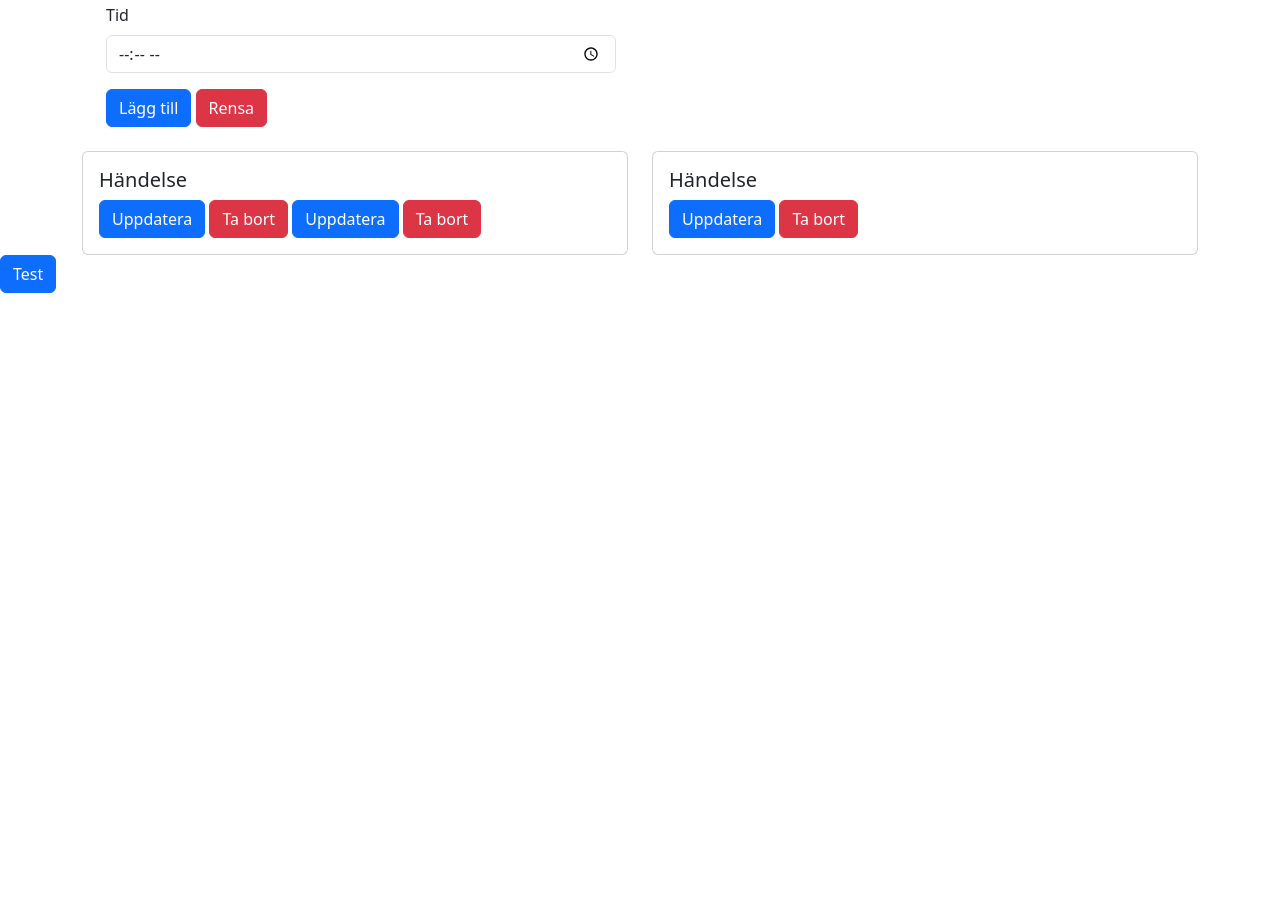
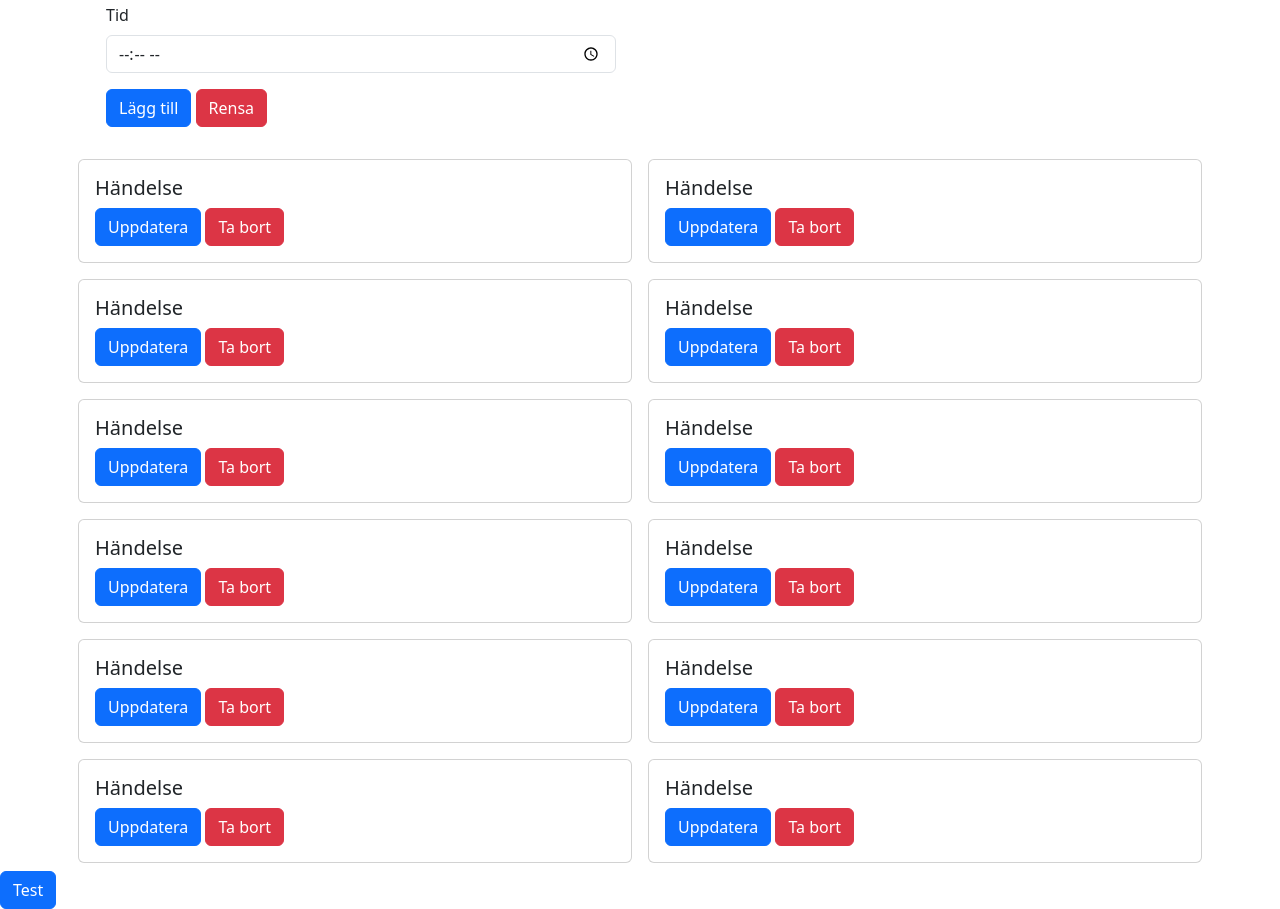
Before and after one commit to LinaEngman/gik339--16--projekt, a plain HTML site: page client/index.html in a window 1280 px wide. Shown: the part 313-1222 px from the top of the page. Before the commit the page ends 800 px from the top, so only its background shows below. Drawn offline with nearby package versions, Linux system fonts and the light colour scheme; no server answers.

Commit message:
update lina

```diff
--- a/client/index.html
+++ b/client/index.html
@@ -42,18 +42,106 @@
         </form>
         <!-- Cards -->
         <div class="row">
-            <div class="col-sm-6 mb-3 mb-sm-0">
+            <div class="col-sm-6 mb-3 mb-sm-0 p-2">
               <div class="card">
                 <div class="card-body">
                   <h5 class="card-title">Händelse</h5>
                   <input id="test" class="btn btn-primary buttonUpdate" type="submit" value="Uppdatera">
-                  <input class="btn btn-danger buttonRemove" type="reset" value="Ta bort" onclick="handleDelete(`${event.id}`)">
+                  <input class="btn btn-danger buttonRemove" id="test1" type="reset" value="Ta bort" > <!-- onclick="handleDelete(`${event.id}`)"-->
+                </div>
+              </div>
+            </div>
+            <div class="col-sm-6 p-2">
+              <div class="card">
+                <div class="card-body">
+                  <h5 class="card-title">Händelse</h5>
                   <input class="btn btn-primary buttonUpdate" type="submit" value="Uppdatera">
                   <input class="btn btn-danger buttonRemove" type="reset" value="Ta bort">
                 </div>
               </div>
             </div>
-            <div class="col-sm-6">
+            <div class="col-sm-6 p-2">
+              <div class="card">
+                <div class="card-body">
+                  <h5 class="card-title">Händelse</h5>
+                  <input class="btn btn-primary buttonUpdate" type="submit" value="Uppdatera">
+                  <input class="btn btn-danger buttonRemove" type="reset" value="Ta bort">
+                </div>
+              </div>
+            </div>
+            <div class="col-sm-6 p-2">
+              <div class="card">
+                <div class="card-body">
+                  <h5 class="card-title">Händelse</h5>
+                  <input class="btn btn-primary buttonUpdate" type="submit" value="Uppdatera">
+                  <input class="btn btn-danger buttonRemove" type="reset" value="Ta bort">
+                </div>
+              </div>
+            </div>
+            <div class="col-sm-6 p-2">
+              <div class="card">
+                <div class="card-body">
+                  <h5 class="card-title">Händelse</h5>
+                  <input class="btn btn-primary buttonUpdate" type="submit" value="Uppdatera">
+                  <input class="btn btn-danger buttonRemove" type="reset" value="Ta bort">
+                </div>
+              </div>
+            </div>
+            <div class="col-sm-6 p-2">
+              <div class="card">
+                <div class="card-body">
+                  <h5 class="card-title">Händelse</h5>
+                  <input class="btn btn-primary buttonUpdate" type="submit" value="Uppdatera">
+                  <input class="btn btn-danger buttonRemove" type="reset" value="Ta bort">
+                </div>
+              </div>
+            </div>
+            <div class="col-sm-6 p-2">
+              <div class="card">
+                <div class="card-body">
+                  <h5 class="card-title">Händelse</h5>
+                  <input class="btn btn-primary buttonUpdate" type="submit" value="Uppdatera">
+                  <input class="btn btn-danger buttonRemove" type="reset" value="Ta bort">
+                </div>
+              </div>
+            </div>
+            <div class="col-sm-6 p-2">
+              <div class="card">
+                <div class="card-body">
+                  <h5 class="card-title">Händelse</h5>
+                  <input class="btn btn-primary buttonUpdate" type="submit" value="Uppdatera">
+                  <input class="btn btn-danger buttonRemove" type="reset" value="Ta bort">
+                </div>
+              </div>
+            </div>
+            <div class="col-sm-6 p-2">
+              <div class="card">
+                <div class="card-body">
+                  <h5 class="card-title">Händelse</h5>
+                  <input class="btn btn-primary buttonUpdate" type="submit" value="Uppdatera">
+                  <input class="btn btn-danger buttonRemove" type="reset" value="Ta bort">
+                </div>
+              </div>
+            </div>
+            <div class="col-sm-6 p-2">
+              <div class="card">
+                <div class="card-body">
+                  <h5 class="card-title">Händelse</h5>
+                  <input class="btn btn-primary buttonUpdate" type="submit" value="Uppdatera">
+                  <input class="btn btn-danger buttonRemove" type="reset" value="Ta bort">
+                </div>
+              </div>
+            </div>
+            <div class="col-sm-6 p-2">
+              <div class="card">
+                <div class="card-body">
+                  <h5 class="card-title">Händelse</h5>
+                  <input class="btn btn-primary buttonUpdate" type="submit" value="Uppdatera">
+                  <input class="btn btn-danger buttonRemove" type="reset" value="Ta bort">
+                </div>
+              </div>
+            </div>
+            <div class="col-sm-6 p-2">
               <div class="card">
                 <div class="card-body">
                   <h5 class="card-title">Händelse</h5>
@@ -64,7 +152,6 @@
             </div>
           </div>
     </div>
-
     <!--Modal-->
     <div class="modal" id="modalPopUp" tabindex="-1">
       <div class="modal-dialog">
--- a/client/script.js
+++ b/client/script.js
@@ -60,32 +60,49 @@ fetch(url)
 
 // Funktion för att hantera redigering (oklar)
 
-
-
-//Funktion för att hantera borttagning
-function handleDelete(id) {
-    fetch(`http://localhost:3000/events/${id}`, {
+// // Funktion för att hantera borttagning orginal
+// function handleDelete(id) {
+//     fetch(`http://localhost:3000/events/${id}`, {
+//     method: "DELETE",
+//   })
+//     .then((response) => {
+//       if (!response.ok) {
+//         throw new Error(`Network response was not ok, status code: ${response.status}`);
+//       }
+//       // Uppdatera listan och DOM-trädet efter borttagning
+//       //updateEventList();
+//       console.log(`Event med ID ${id} borttaget framgångsrikt`);
+//     })
+//     .catch((error) => {
+//       console.error("Fetch error:", error);
+//     })
+//   }
+// // Funktion för att hantera borttagning nya
+function handleDelete(event) {
+  const id = event.id;
+  fetch(`http://localhost:3000/events/${id}`, {
     method: "DELETE",
   })
-
     .then((response) => {
       if (!response.ok) {
         throw new Error(`Network response was not ok, status code: ${response.status}`);
       }
       // Uppdatera listan och DOM-trädet efter borttagning
-      //updateEventList();
       console.log(`Event med ID ${id} borttaget framgångsrikt`);
     })
     .catch((error) => {
       console.error("Fetch error:", error);
-    })
-  }
+    });
+}
 
-//_________________linas delete____________
+//koppla delete funktion till knappen
+const deleteTest = document.getElementById("test1");
 
+deleteTest.addEventListener("click", function(event) {
+  handleDelete(event);
+});
 
-
-//--------------- Formulär ---------------
+//--------------- Formulär -----------------
 
 
 // Lägg till formulär
```
